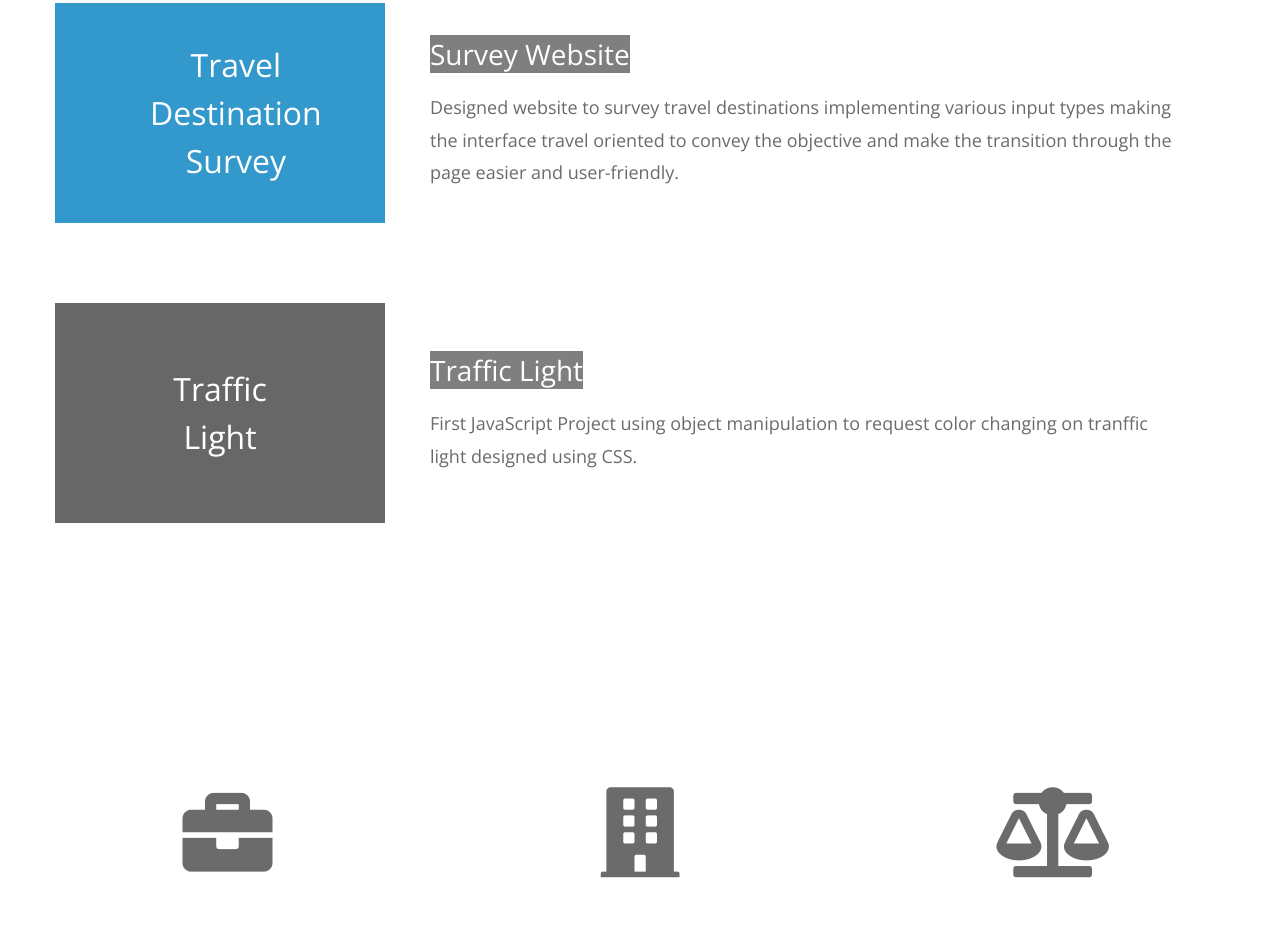
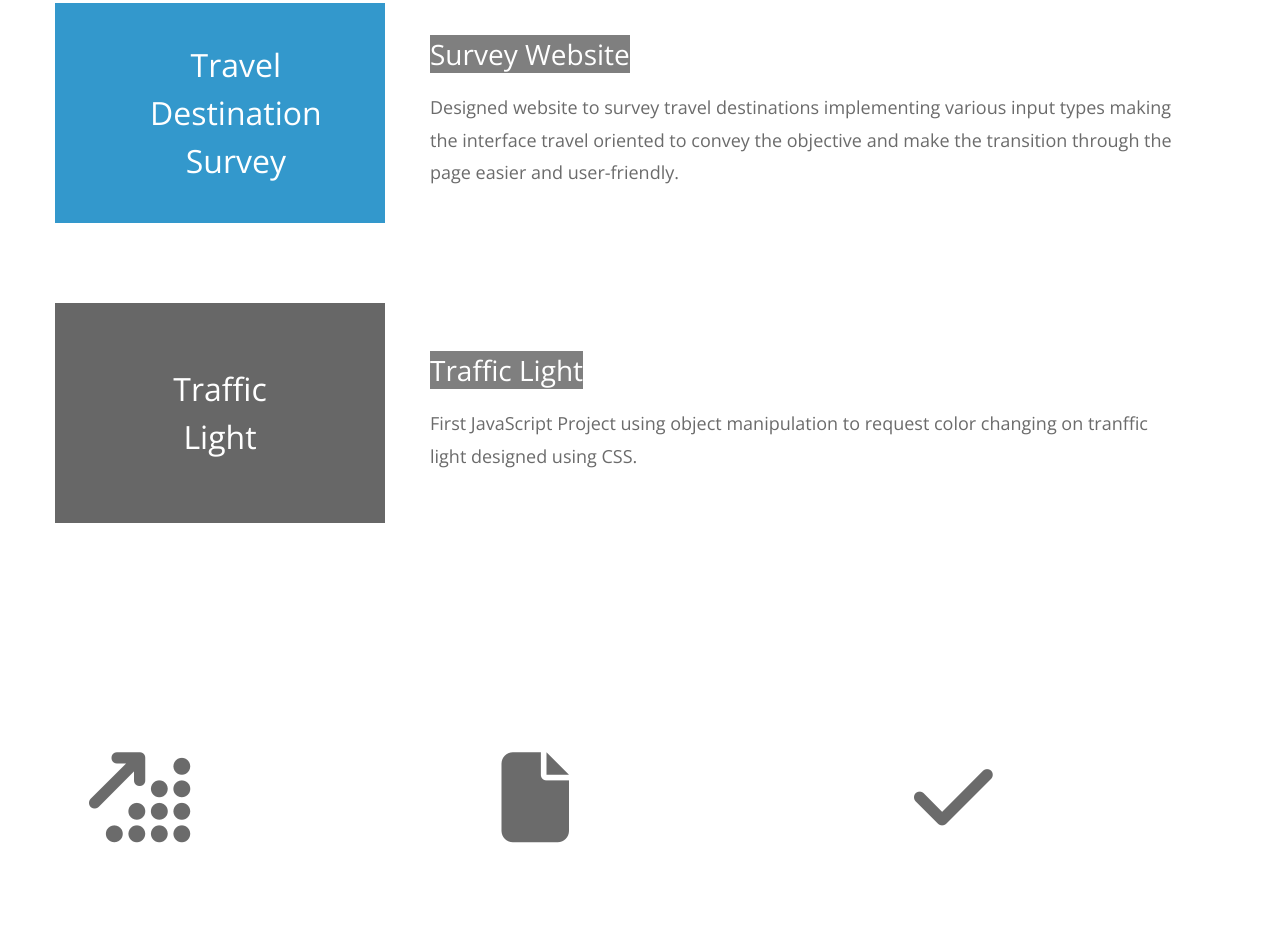
Before and after one commit to oaispuro/websiteOctavio, a plain HTML site: page index.html in a window 1280 px wide. Shown: the part 1865-2800 px from the top of the page. Drawn offline with nearby package versions, Linux system fonts and the light colour scheme; files whose address does not match are found by name.

Commit message:
updated font awesome icons

```diff
--- a/index.html
+++ b/index.html
@@ -8,6 +8,7 @@
     <link rel="stylesheet" href="all.min.css"/>
     <link rel="stylesheet" href="bootstrap.min.css"/>
     <link rel="stylesheet" href="templatemo-style.css"/>
+    <script src="https://kit.fontawesome.com/91aba93ba5.js" crossorigin="anonymous"></script>
     <title>Otavio Aispuro - Web Developer</title>
 
   </head>
@@ -47,7 +48,7 @@
             <!-- Brown bg -->
             <div class="col-md-5">
               <div class="tm-welcome-right">
-                <i class="fas fa-4x fa-address-card p-3 tm-welcome-icon"></i>
+                <i class="fas fa-4x fa-single fa-code p-3 tm-welcome-icon"></i>
                 <p class="mb-0">
                   Taking Web Development to another level bringing perspective and innovation along with eagerness to go above and beyond to exceed your expecations.
                 </p>
@@ -142,20 +143,20 @@
           <div class="col-12">
             <div class="tm-contact-items-container">
               <div class="tm-contact-item">
-                <i class="fas fa-5x fa-briefcase tm-contact-item-icon"></i>
+                <i class="fas fa-5x fa-solid fa-arrow-up-right-dots tm-contact-item-icon"></i>
                 <p class="mb-0">
                   Continous growth is what drives me that is why I dedicate my time to learn new coding concepts to expand my skills.
                 </p>
               </div>
               <div class="tm-contact-item">
-                <i class="fas fa-5x fa-building tm-contact-item-icon"></i>
+                <i class="fas fa-5x fa-solid fa-file tm-contact-item-icon"></i>
                 <p class="mb-0">
                   Certified with Meta as a Meta Front-End Developer Professional covering coursers on HTML, CSS and JavaScript as well as libraries like React.
                 </p>
               </div>
 
               <div class="tm-contact-item">
-                <i class="fas fa-5x fa-balance-scale tm-contact-item-icon"></i>
+                <i class="fas fa-5x fa-solida fa-check tm-contact-item-icon"></i>
                 <p class="mb-0">
                   Bringing high standards and reliability with an open mind eager to learn and make myself worth your while.
                 </p>
```
